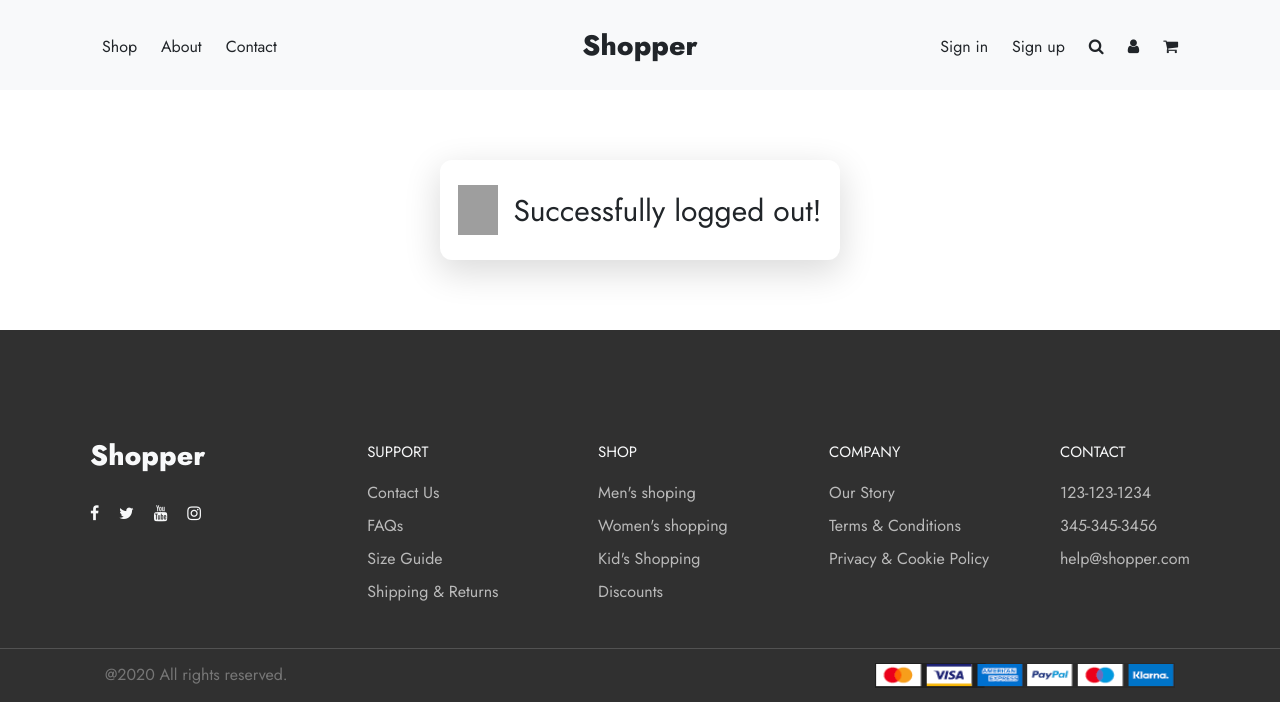
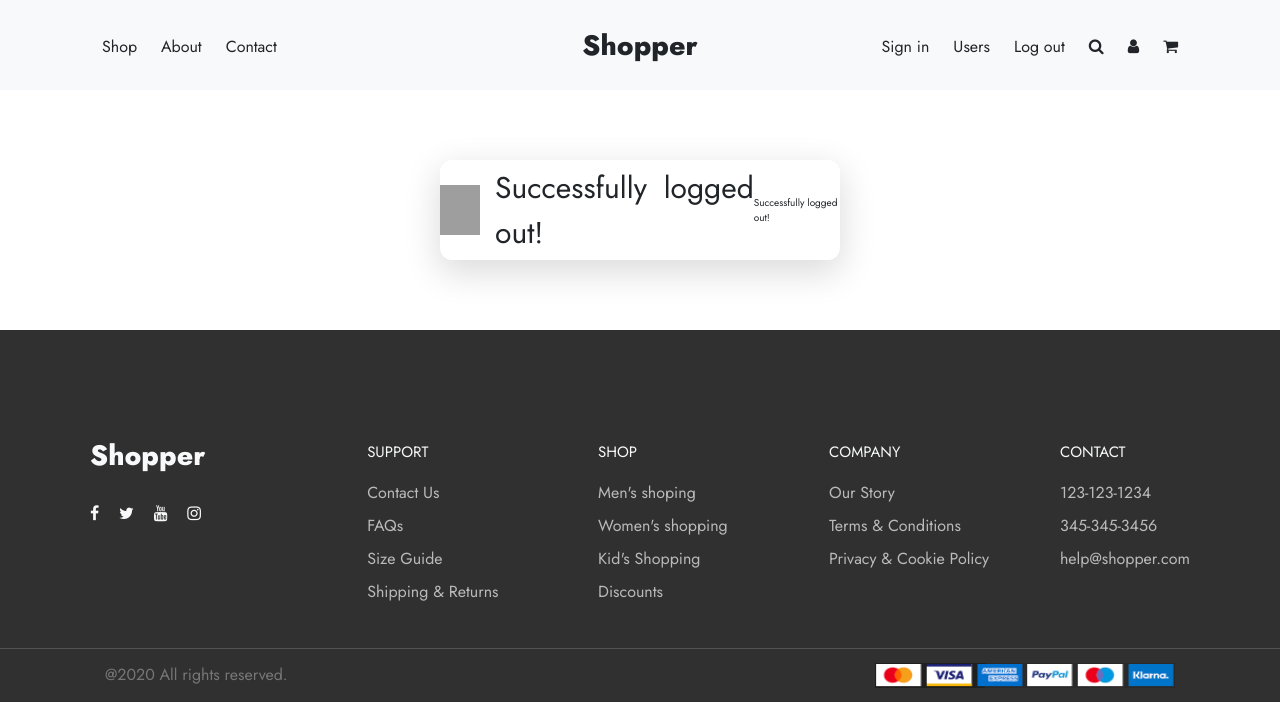
Before and after one commit to ttn-hue/Clothes-store, a PHP site: page /logout.php in a window 1280 px wide. Shown: the top 702 px of the page. Run offline with PHP 8.4, Linux system fonts and the light colour scheme; grey boxes are pictures that could not be loaded.

Commit message:
feature/menu only the admin user can see register page and if other type of user want to see this page they are redirected to the login page

```diff
--- a/includes/nav.php
+++ b/includes/nav.php
@@ -5,13 +5,16 @@
                 <li><a href="#">Shop</a></li>
                 <li><a href="#">About</a></li>
                 <li><a href="#">Contact</a></li>
+
             </ul>
             <div class="logo-middle">
                 <p class="logo-branch">Shopper</p>
             </div>
             <ul class="main-nav-right">
-                <li><a href="#">Sign in</a></li>
-                <li><a href="#">Sign up</a></li>
+                <li><a href="login.php">Sign in</a></li>
+               <!-- <li><a href="#">Sign up</a></li> -->
+               <li><a href="insertuser.php">Users</a></li>
+                <li><a href="logout.php">Log out</a></li>
                 <li><a href="#"><i class="fa fa-search fa-ms"></i></a></li>
                 <li><a href="#"><i class="fa fa-user fa-ms"></i></a></li>
                 <li><a href="#"><i class="fa fa-shopping-cart fa-ms"></i></a></li>
--- a/login.php
+++ b/login.php
@@ -18,9 +18,10 @@ if(!empty($_POST)){
     while($row = $sqlResult->fetch_assoc())
     {
       $_SESSION['email'] = $row['email'];
+      $_SESSION['role'] = $row['role'];
       break;
     }
-    header("Location:index.php");
+    header("Location:insertuser.php");
   }
 }
 ?>
--- a/logout.php
+++ b/logout.php
@@ -12,6 +12,7 @@
     <div class="logout">
     <img class="logout_image" src="image/logout.png" alt="logout_image" width="40px" height="50px">
         <p>Successfully logged out!</p>
+        <?php echo "Successfully logged out!" ?>
     </div>
   </main>
   <?php include("includes/footer.php") ?>
```
Also changed, not shown: insertuser.php (+11 -0 lines).
